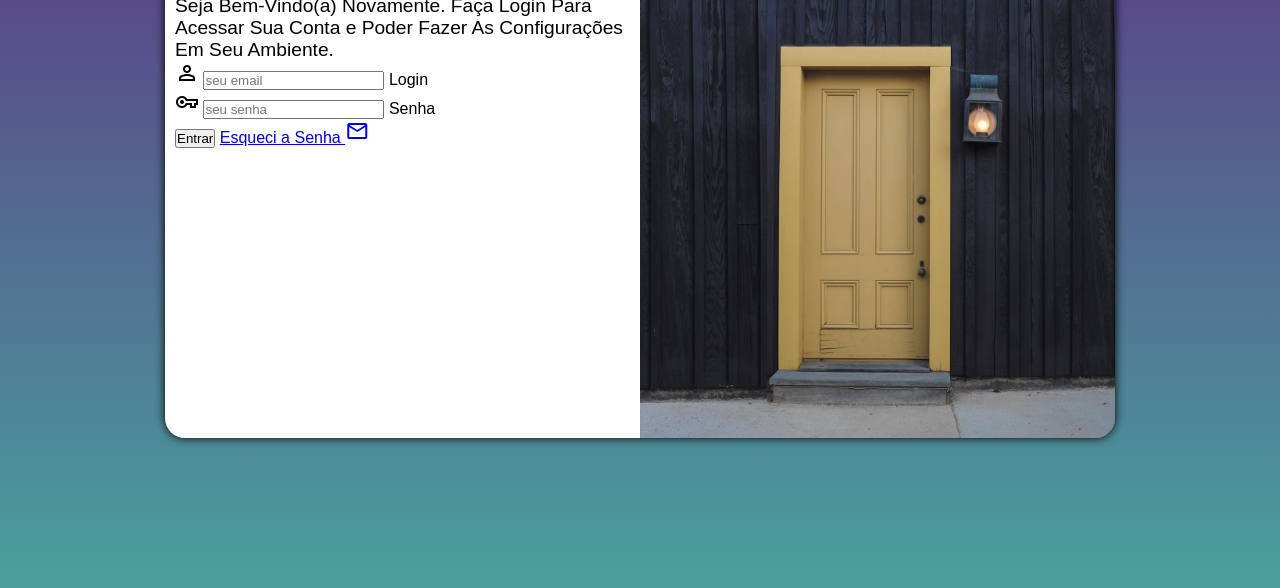
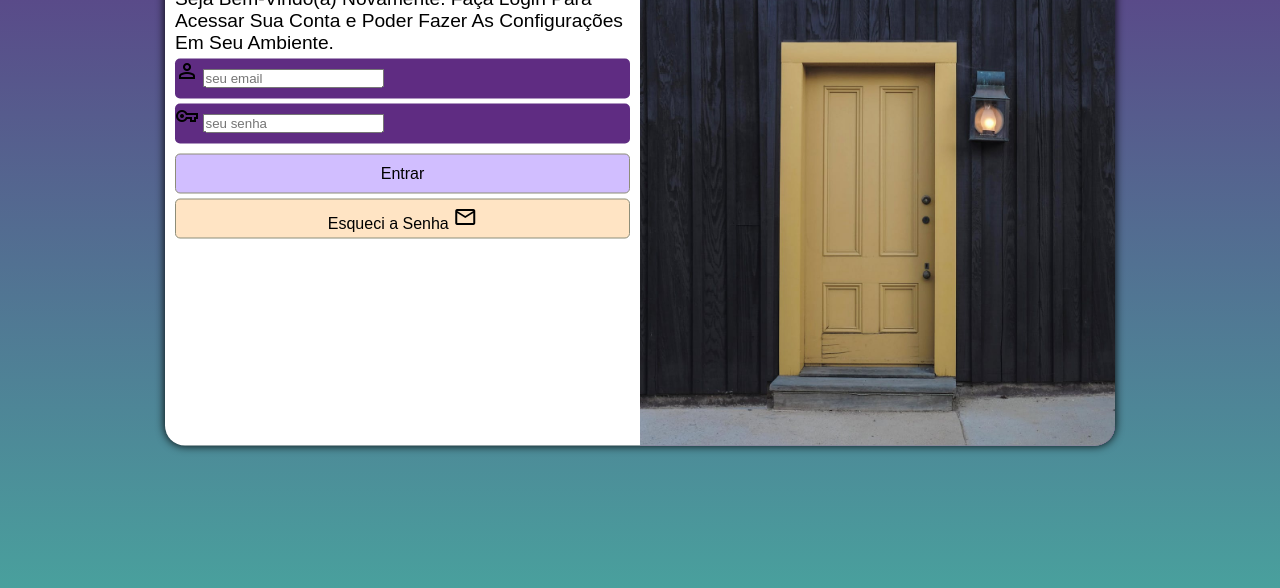
Before and after one commit to Carlossoaress/Projeto-login, a plain HTML site: page index.html in a window 1280 px wide. Shown: the part 212-800 px from the top of the page. Drawn offline with nearby package versions, Linux system fonts and the light colour scheme.

Commit message:
formulário

```diff
--- a/estilos/style.css
+++ b/estilos/style.css
@@ -37,7 +37,7 @@ lilas: #5f2c82
     transform: translate(-50%,-50%);
     background-color: white;
     width:250px;
-    height:500px;
+    height:515px;
     border-radius: 20px;
     overflow: hidden;
     box-shadow: 0px 0px 10px black;
@@ -63,3 +63,50 @@ lilas: #5f2c82
  div#formulario > p {
    font-size: 0.8em;
  }
+
+ form > div.campo{
+   display: block;
+   height: 40px;
+   border-radius: 5px;
+   margin: 5px 0px;
+   background-color: #5f2c82;
+ }
+  div.campo > label{
+   display: none;
+  }
+
+form > input[type=submit] {
+   display: block;
+   font-size: 1em;
+   width: 100%;
+   height: 40px;
+   background-color: rgba(76, 0, 255, 0.253);
+   color:black;
+   border: none;
+   border-radius: 5px;
+   cursor: pointer;
+   border: 1px solid rgb(141, 141, 121);
+   margin-top: 10px;
+
+}
+form > input[type=submit]:hover{
+   background-color: rgb(153, 115, 196);
+
+}
+form > a.botao{
+   display:block ;
+   text-align: center;
+   font-size: 1em;
+   width: 100%;
+   height: 40px;
+   background-color: bisque;
+   border: 1px solid rgb(141, 141, 121);
+   border-radius: 5px;
+   color: black;
+   text-decoration: none;
+   padding-top: 5px;
+   margin-top: 5px;
+}
+form > a.botao:hover{
+   background-color: rgb(186, 161, 130);
+}
--- a/index.html
+++ b/index.html
@@ -45,7 +45,7 @@
 
                     </div>
                     <input type="submit" value="Entrar">
-                    <a href="esqueci.html">Esqueci a Senha
+                    <a class="botao" href="esqueci.html">Esqueci a Senha
                         <i class="material-symbols-outlined">mail</i>
                     </a>
 
```
